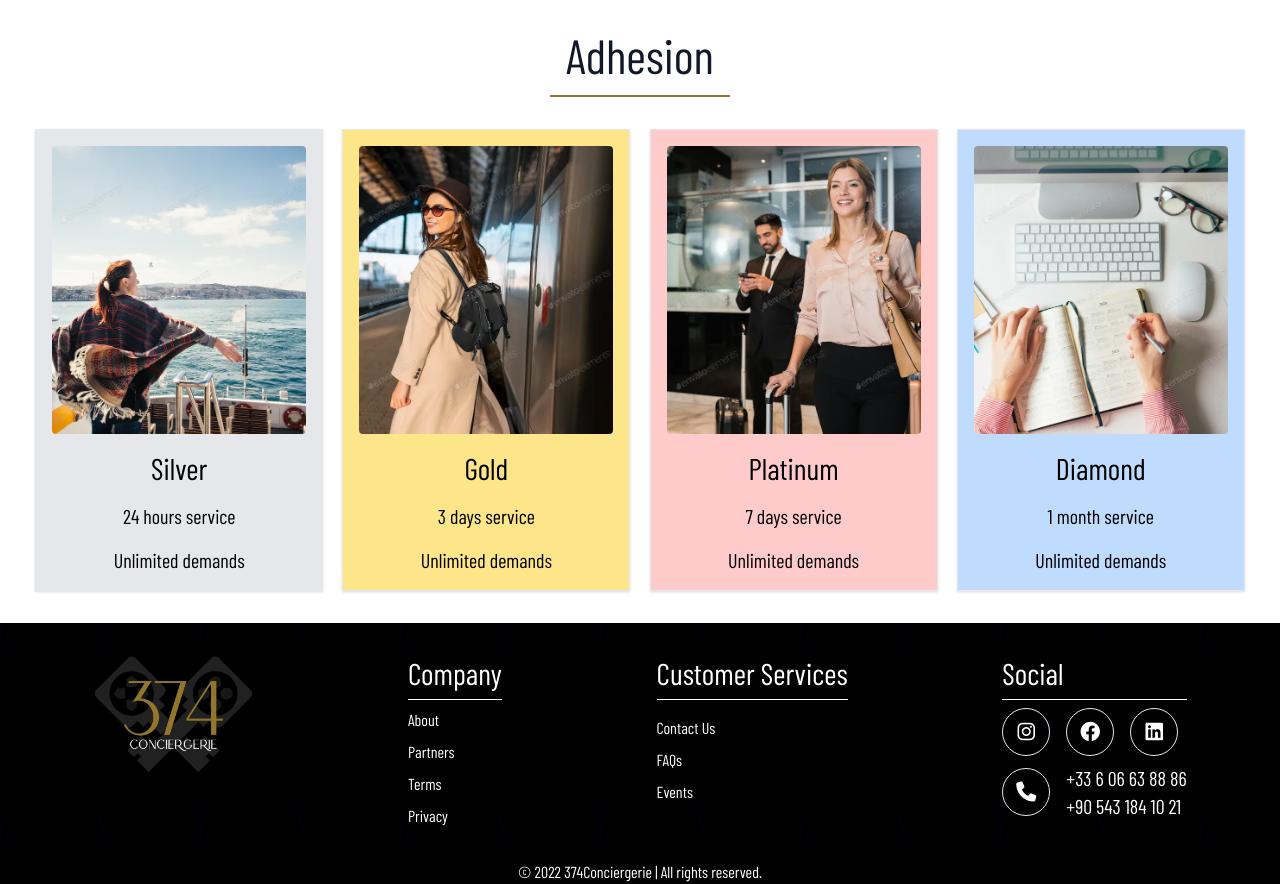
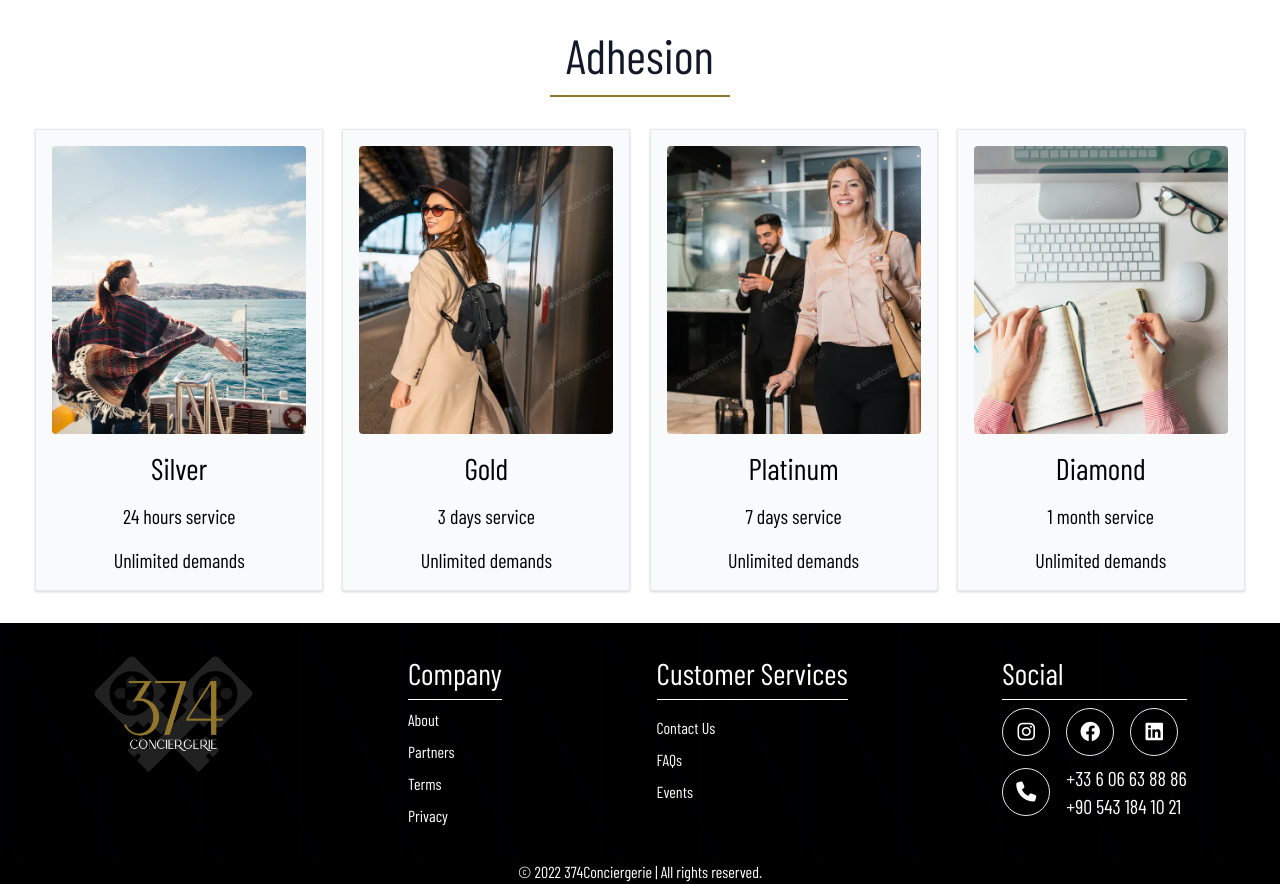
Before and after one commit to burlesquel/374conciergerie, a Nuxt app: page / in a window 1280 px wide. Shown: the part 2200-3084 px from the top of the page. Built offline with nearby package versions, Linux system fonts and the light colour scheme; a web font is replaced by a local one.

Commit message:
offers change

```diff
--- a/components/Offer.vue
+++ b/components/Offer.vue
@@ -12,14 +12,11 @@
 
 <template>
     <div
-        class="animation-element fade-up w-72 flex flex-col text-center max-w-max gap-4 p-4 border shadow transition duration-400 mb-4 cursor-pointer">
+        class="animation-element fade-up w-72 flex flex-col text-center max-w-max gap-4 p-4 border shadow transition duration-400 mb-4 cursor-pointer bg-gray-50 hover:bg-gray-100">
         <nuxt-img class="h-72 object-cover rounded" :src="image_uri" />
         <h1 class="text-3xl ">
             {{header}}
         </h1>
-        <!-- <h1 class="text-xl font-light">
-            {{price}}$
-        </h1> -->
         <h1 class="text-xl font-light">
             {{service}} service
         </h1>
--- a/components/index/Offers.vue
+++ b/components/index/Offers.vue
@@ -14,13 +14,13 @@
             <div class="h-0.5 bg-logorange"></div>
         </div>
         <div class="flex flex-row justify-evenly w-full flex-wrap">
-            <Offer class="bg-gray-200 hover:bg-gray-300" image_uri="/sea-voyage-to-bosphorus-strait.webp" header="Silver" :price="50" service="24 hours"
+            <Offer image_uri="/sea-voyage-to-bosphorus-strait.webp" header="Silver" :price="50" service="24 hours"
                  />
-            <Offer class="bg-yellow-200 hover:bg-yellow-300" image_uri="/beautiful-travaler-with-backpack-on-the-platform.webp" header="Gold" :price="90"
+            <Offer image_uri="/beautiful-travaler-with-backpack-on-the-platform.webp" header="Gold" :price="90"
                 service="3 days " />
-            <Offer class="bg-red-200 hover:bg-red-300" image_uri="/business-people-arriving-at-hotel.webp" header="Platinum" :price="150" service="7 days"
+            <Offer image_uri="/business-people-arriving-at-hotel.webp" header="Platinum" :price="150" service="7 days"
                />
-            <Offer class="bg-blue-200 hover:bg-blue-300" image_uri="/top-view-of-workplace-woman-marks-dates-on-calenda.webp" header="Diamond" :price="350"
+            <Offer image_uri="/top-view-of-workplace-woman-marks-dates-on-calenda.webp" header="Diamond" :price="350"
                 service="1 month"/>
 
         </div>
```
